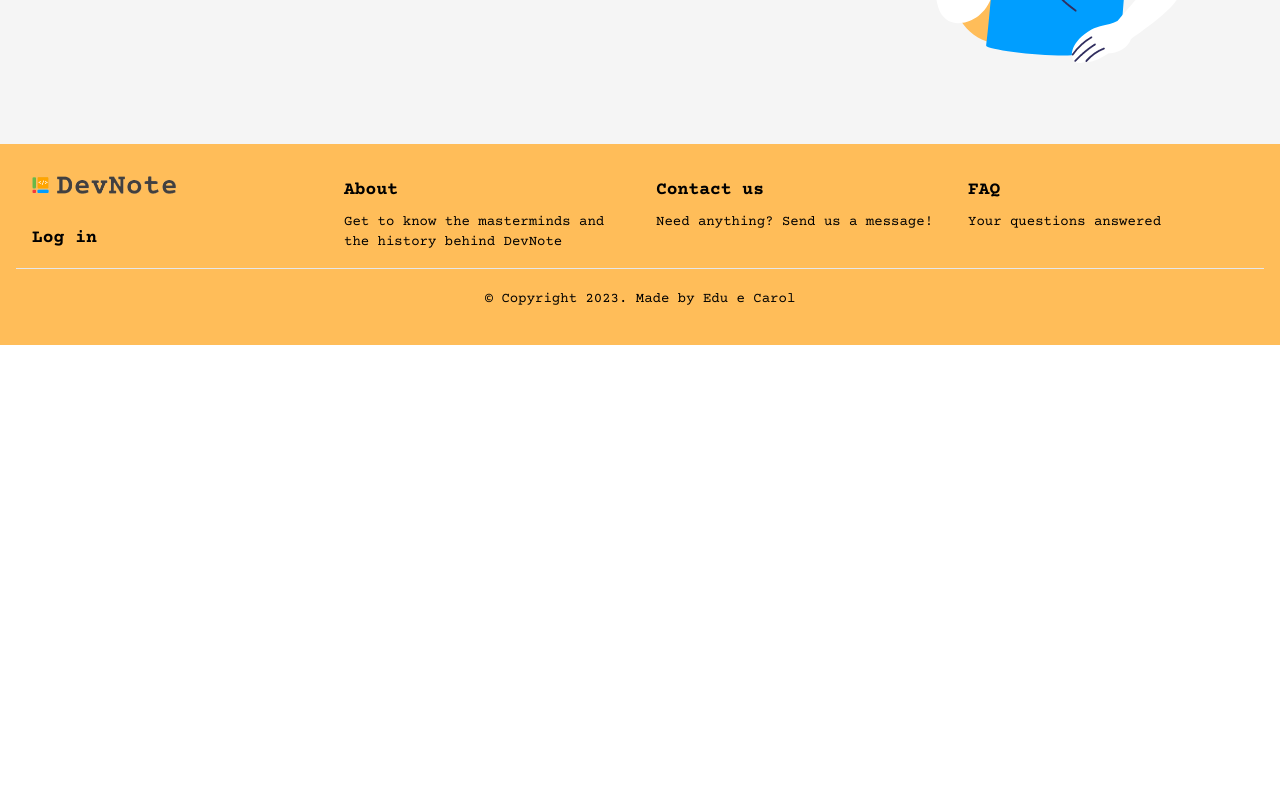
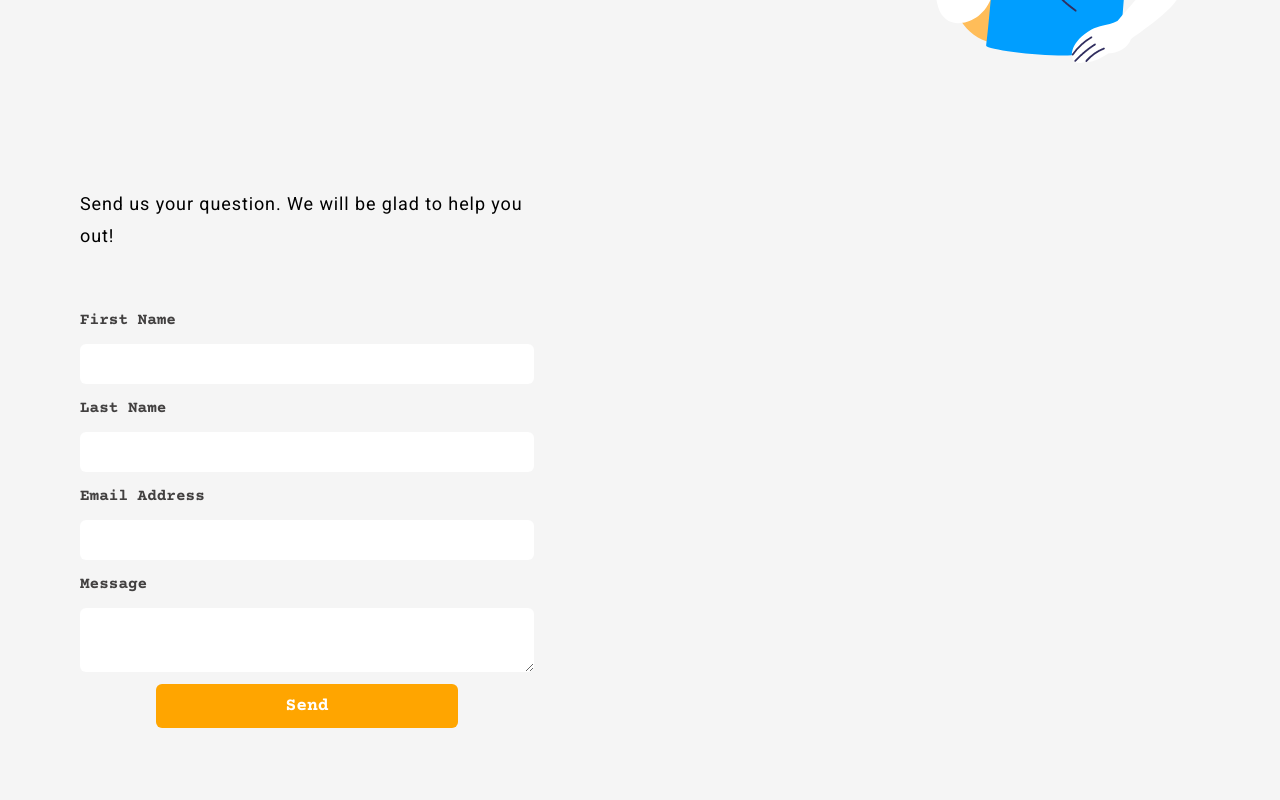
Before and after one commit to edukaki/devlist, a React (Create React App) app: page /faq in a window 1280 px wide. Shown: the part 960-1760 px from the top of the page. Before the commit the page ends 1305 px from the top, so only its background shows below. Built offline with nearby package versions, Linux system fonts and the light colour scheme; no server answers.

Commit message:
feat(faq): add contact form and adjust padding

```diff
--- a/src/components/ContactForm/index.jsx
+++ b/src/components/ContactForm/index.jsx
@@ -27,7 +27,7 @@ const ContactForm = () => {
     });
 
     return (
-        <form onSubmit={contact.handleSubmit} className="flex flex-col p-6 font-courier text-darkGray space-y-3 m-auto max-w-[500px]">
+        <form onSubmit={contact.handleSubmit} className="flex flex-col py-6 font-courier text-darkGray space-y-3 m-auto max-w-[500px]">
             <label htmlFor="firstName" className="font-semibold">First Name</label>
             <input
                 id="firstName"
--- a/src/pages/Faq/index.jsx
+++ b/src/pages/Faq/index.jsx
@@ -2,6 +2,8 @@ import HeadingOne from '../../components/HeadingOne'
 import DropdownQuestion from '../../components/DropdownQuestion'
 import Ruler from '../../components/Ruler'
 import faqImg from '../../img/faq/faq.png'
+import ContactForm from '../../components/ContactForm'
+import ParagraphBlock from '../../components/ParagraphBlock'
 
 const Faq = () => {
     return (
@@ -32,6 +34,11 @@ const Faq = () => {
                 <img src={faqImg} alt="decorative question mark"></img>
             </section>
 
+            <section className="max-w-[550px] p-4 md:py-16 md:pl-20 space-y-8">
+                <ParagraphBlock paragraphContent="Send us your question. We will be glad to help you out!"/>
+                <ContactForm />
+            </section>
+
         </main>
     )
 }
```
